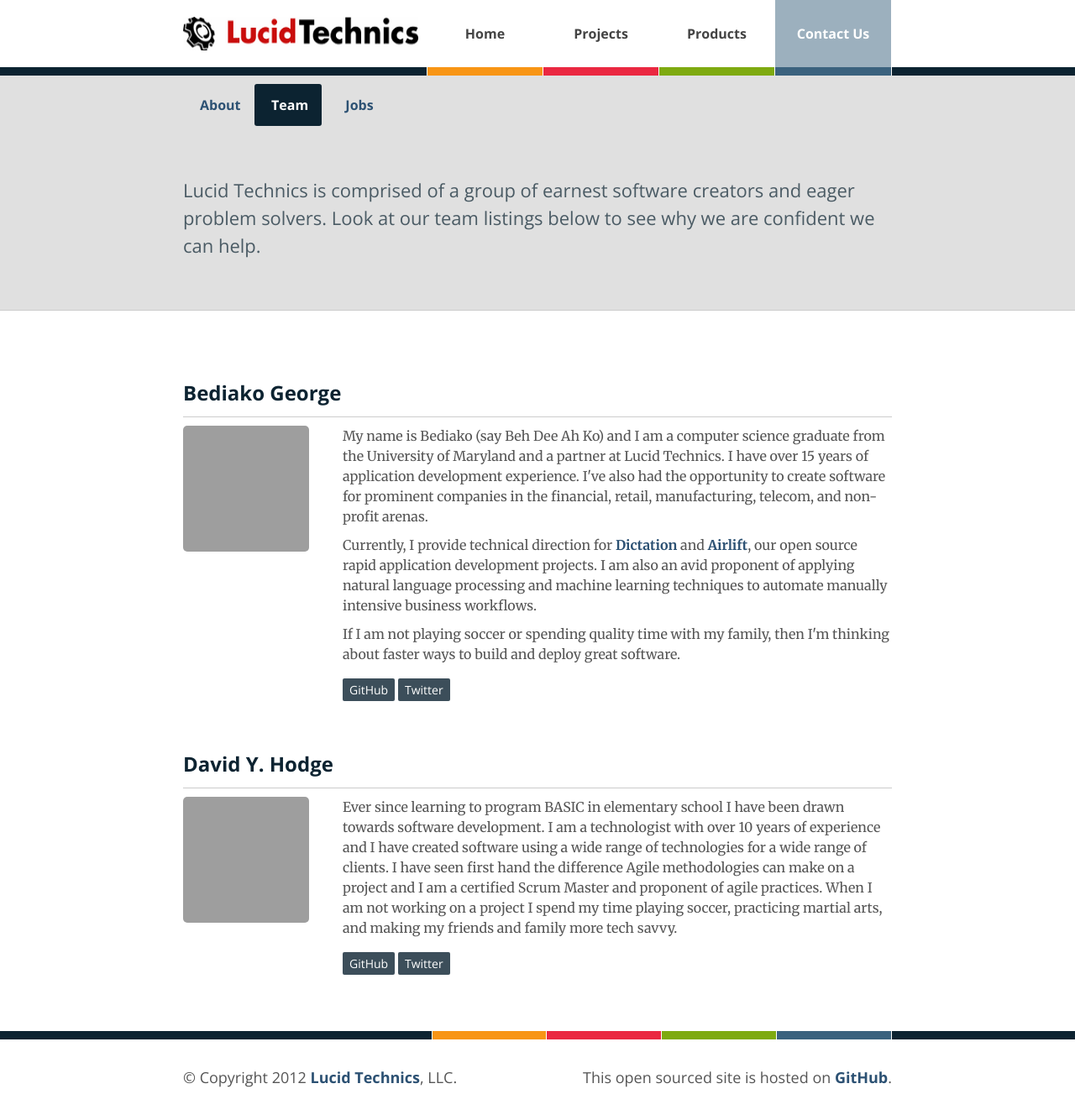
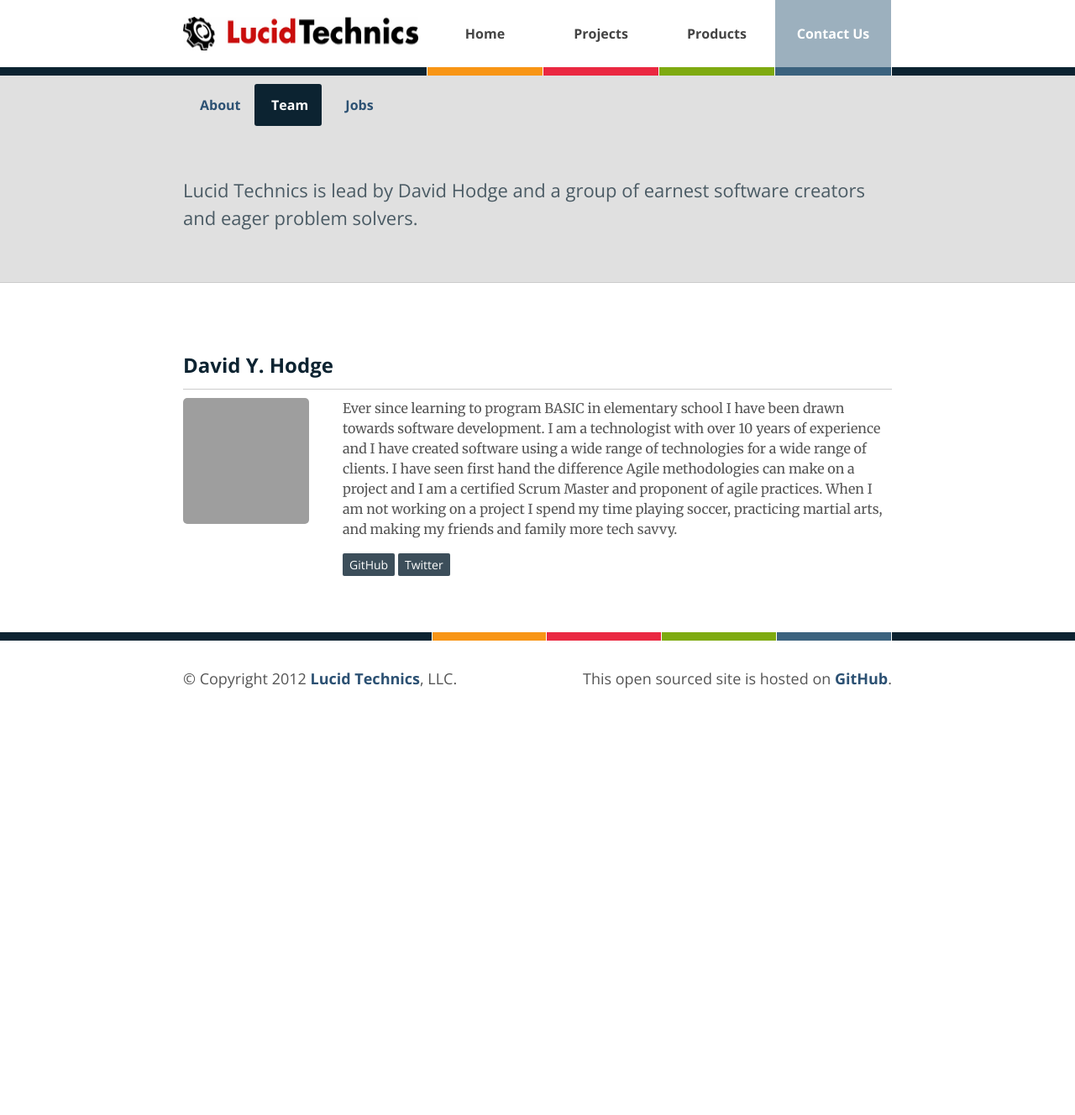
Before and after one commit to LucidTechnics/lucidtechnics.github.com, a Jekyll site: the page built from team.html, in a window 1280 px wide. Shown: the whole page at 84% size. Built offline with Jekyll 4.4.1, drawn with Linux system fonts in a browser that asks for light colours; nearby versions of some CDN libraries; after the commit the page ends 900 px from its top, so only the background shows below that; grey boxes are pictures that could not be loaded.

Commit message:
chore: updated team
- Removing Bedi

```diff
--- a/team.html
+++ b/team.html
@@ -12,33 +13,13 @@ permalink: /about/team/
 
     <div class="abstract">
       <p>
-        Lucid Technics is comprised of a group of earnest software creators and eager problem solvers.  Look at our team listings below to see why we are confident we can help.
+        Lucid Technics is lead by David Hodge and a group of earnest software creators and eager problem solvers.
       </p>
     </div>
   </div>
 
   <div class="team-members">
-    <div class="member">
-      <h1>Bediako George</h1>
-      <img src="http://en.gravatar.com/userimage/30737003/ecc2d29539a5f32b63b5ddb73b7e25ac.jpg?size=150" width="150" height="150"/>
-      <div class="description">
-        <p>
-          My name is Bediako (say Beh Dee Ah Ko) and I am a computer science graduate from the University of Maryland and a partner at Lucid Technics. I have over 15 years of application development experience. I've also had the opportunity to create software for prominent companies in the financial, retail, manufacturing, telecom, and non-profit arenas.
-        </p>
-        <p>
-          Currently, I provide technical direction for <a href="http://lucidtechnics.github.com/projects/dictation.html">Dictation</a> and <a href="http://lucidtechnics.github.com/projects/airlift.html">Airlift</a>, our open source rapid application development projects.  I am also an avid proponent of applying natural language processing and machine learning techniques to automate manually intensive business workflows.
-        </p>
-        <p>
-         If I am not playing soccer or spending quality time with my family, then I'm thinking about faster ways to build and deploy great software.
-        </p>
-        <div class="links">
-          <a href="https://github.com/Bediako">GitHub</a>
-          <a href="http://twitter.com/lucidtechnics">Twitter</a>
-        </div>
-      </div>
-    </div>
-
-    <div class="member">
+       <div class="member">
       <h1>David Y. Hodge</h1>
       <img src="https://secure.gravatar.com/avatar/1e857402a5b8fd5cd063e5f1b25215f6?s=140&d=https://a248.e.akamai.net/assets.github.com%2Fimages%2Fgravatars%2Fgravatar-140.png" width="150" height="150"/>
       <div class="description">
```
Also changed, not shown: other parts of team.html (+1 -0 lines).
